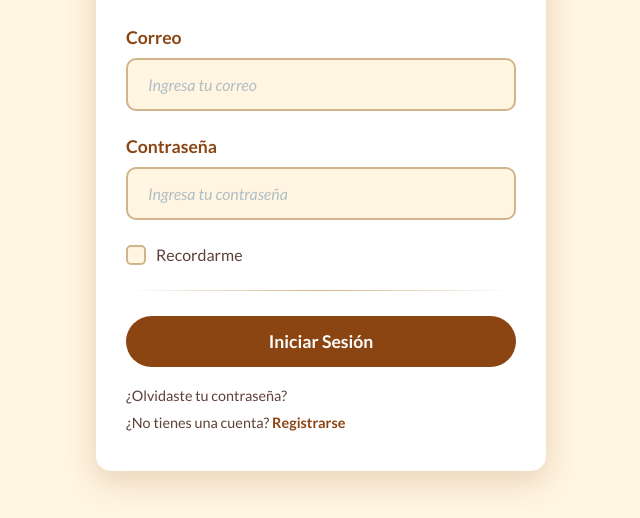
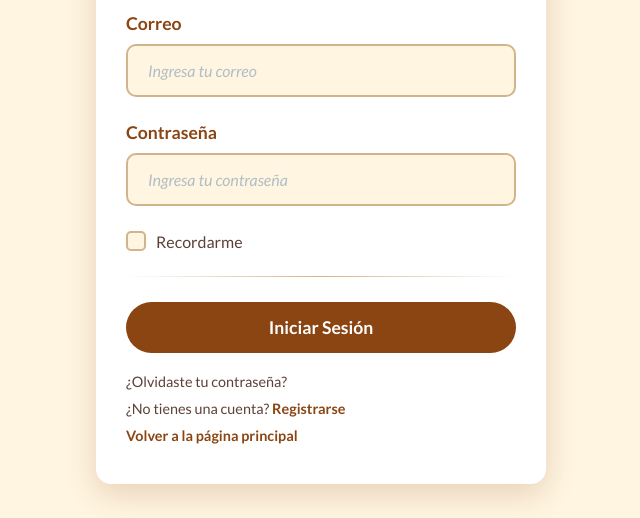
Before and after one commit to mipaillafil/Mil-Sabores, a plain HTML site: page Mil Sabores/inicio_sesion.html in a window 1280 px wide. Shown: the part 282-800 px from the top of the page, without its empty margins (319-959 px from the left). Drawn offline with Linux system fonts and the light colour scheme.

Commit message:
detalles xd

```diff
--- a/Mil Sabores/inicio_sesion.html
+++ b/Mil Sabores/inicio_sesion.html
@@ -43,6 +43,7 @@
                 <div class="login-links">
                     <a href="#">¿Olvidaste tu contraseña?</a>
                     <a href="registrarse.html">¿No tienes una cuenta? <strong>Registrarse</strong></a>
+                    <a href="index.html"><strong>Volver a la página principal</strong></a>
                 </div>
             </form>
         </div>
--- a/Mil Sabores/style.css
+++ b/Mil Sabores/style.css
@@ -714,6 +714,7 @@ footer {
     transition: color 0.3s;
     font-size: 0.9rem;
 }
+
 
 .login-links a:hover {
     color: #8B4513;
```
